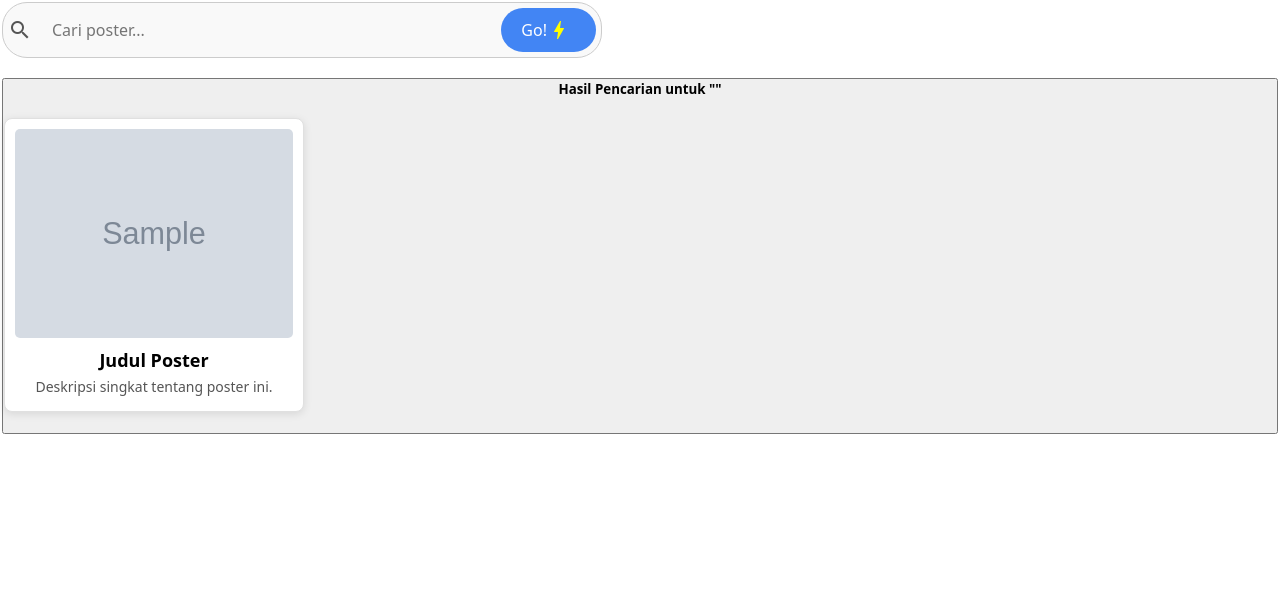
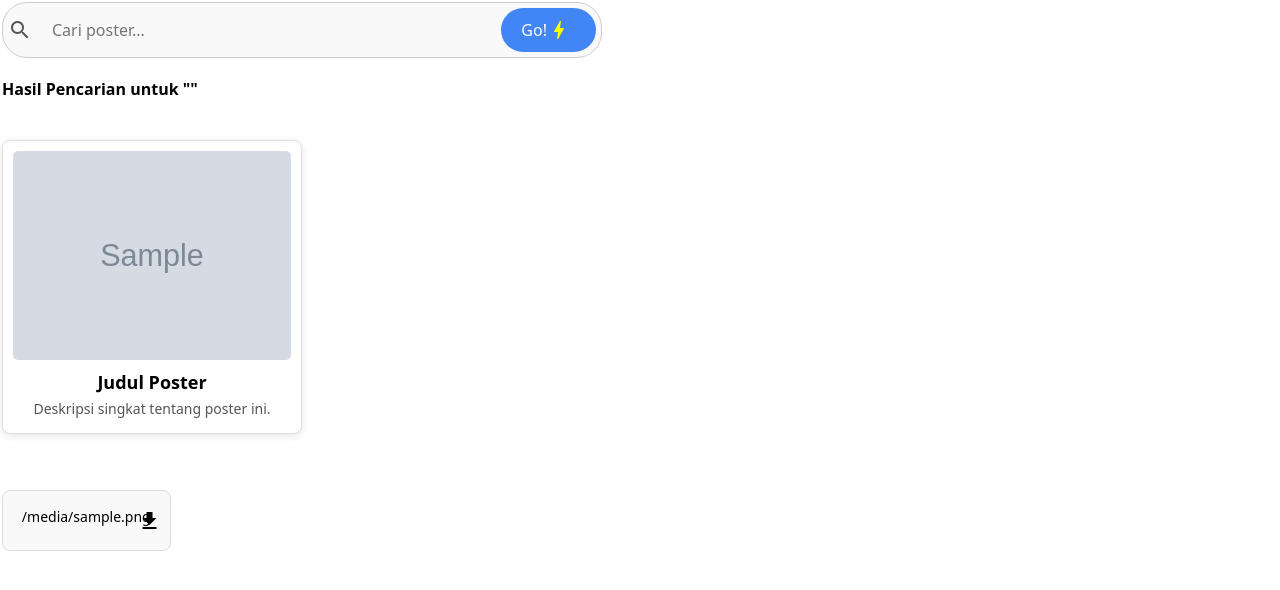
Before and after one commit to dimasssaja/searchengineimage, a Flask app: template templates/results.html in a window 1280 px wide. Shown: the top 590 px of the page. Run offline with Flask 3, Linux system fonts and the light colour scheme; the template is opened without the code that fills it: most values are stand-ins (such as "Sample title", 1, 10 or a date in 2020); grey boxes marked "Sample" are stand-in pictures.

Commit message:
menambahkan file

```diff
--- a/app.py
+++ b/app.py
@@ -1,9 +1,7 @@
-from flask import Flask, render_template, request, redirect, url_for
+from flask import Flask, render_template, request, redirect, url_for, send_from_directory
 import os
 from fuzzywuzzy import fuzz, process
-from werkzeug.utils import secure_filename
-# import mammoth  # Untuk mengonversi file DOCX ke HTML
-import pandas as pd  # Untuk membaca file Excel
+import pandas as pd
 
 app = Flask(__name__)
 
@@ -19,7 +17,7 @@
     'penambalan gigi': ['poster_imunisasi1', 'poster_imunisasi2', 'poster_covid1', 'poster_covid2', '4-revisi', '5-revisi'],
     'covid': ['poster_covid1', 'poster_covid2'],
     'jumpscare': ['abi'],
-    'dokumen':['MAKALAH BING KARIR A_Company Research_202131093_Dimas Abi Mesti']
+    'dokumen': ['MAKALAH','KUITANSI']
 }
 
 # Fungsi untuk memeriksa ekstensi file yang diunggah
@@ -32,7 +30,7 @@
     # Cari kata kunci yang mirip dalam image_data menggunakan fuzzy matching
     possible_matches = process.extract(keyword, image_data.keys(), limit=2, scorer=fuzz.ratio)
 
-    # Ambil hasil terbaik yang memiliki rasio kecocokan lebih dari 60%
+    # Ambil hasil terbaik yang memiliki rasio kecocokan lebih dari 50%
     for match, score in possible_matches:
         if score > 50:  # Threshold minimal kecocokan
             for image_name in image_data[match]:
@@ -42,12 +40,6 @@
                     if os.path.exists(image_path):
                         found_images.append(f"{image_name}.{ext}")
     return found_images
-
-# Fungsi untuk membaca dan mengonversi file DOCX ke HTML
-# def read_docx(file_path):
-#     with open(file_path, "rb") as docx_file:
-#         result = mammoth.convert_to_html(docx_file)
-#         return result.value
 
 # Fungsi untuk membaca file Excel dan mengonversinya menjadi tabel HTML
 def read_excel(file_path):
@@ -79,9 +71,8 @@
             # Tampilkan PDF dengan <embed> atau <iframe>
             file_previews.append({'filename': filename, 'type': 'pdf'})
         elif file_extension == 'docx':
-            # Konversi DOCX ke HTML
-            content = read_docx(file_path)
-            file_previews.append({'filename': filename, 'type': 'docx', 'content': content})
+            # Tampilkan ikon untuk file DOCX
+            file_previews.append({'filename': filename, 'type': 'docx'})
         elif file_extension == 'xlsx':
             # Baca Excel dan konversi ke tabel HTML
             content = read_excel(file_path)
@@ -89,6 +80,11 @@
 
     return render_template('results.html', images=images, file_previews=file_previews, search_term=search_term)
 
+# Rute untuk mengunduh file
+@app.route('/download/<filename>')
+def download_file(filename):
+    return send_from_directory(app.config['UPLOAD_FOLDER'], filename, as_attachment=True)
+
 if __name__ == '__main__':
     # Buat folder penyimpanan jika belum ada
     if not os.path.exists(UPLOAD_FOLDER):
--- a/static/css/global.css
+++ b/static/css/global.css
@@ -410,3 +410,43 @@
       .recommendation-item a:hover {
           color: blue;
       }
+
+      .file-grid {
+        display: grid;
+        grid-template-columns: repeat(auto-fill, minmax(150px, 1fr));
+        gap: 16px;
+        margin-top: 16px;
+    }
+
+    .file-item {
+        border: 1px solid #ddd;
+        padding: 16px;
+        border-radius: 8px;
+        text-align: center;
+        background-color: #f9f9f9;
+        position: relative;
+    }
+
+    .file-icon img {
+        width: 50px;
+        height: 50px;
+        margin-bottom: 8px;
+    }
+
+    .file-info p {
+        font-size: 14px;
+        margin-bottom: 8px;
+        word-wrap: break-word;
+    }
+
+    .download-icon {
+        position: absolute;
+        bottom: 11px;
+        right: 8px;
+        color: black;
+        font-size: 20px;
+    }
+
+    .download-icon:hover {
+        color: blue;
+    }
--- a/templates/results.html
+++ b/templates/results.html
@@ -21,7 +21,6 @@
                 </button>
             </div>
         </form>
-        <button type="submit">
         <h4>Hasil Pencarian untuk "{{ search_term }}"</h4>
 
         {% if not_found %}
@@ -41,10 +40,40 @@
             {% endfor %}
         </div>
 
+        <!-- Bagian untuk menampilkan file yang dapat diunduh -->
+
+        <div class="file-list">
+            <h4></h4>
+            <div class="file-grid">
+                {% for file in file_previews %}
+                    <div class="file-item">
+                        <div class="file-icon">
+                            <!-- Gambar icon PDF atau format lain sesuai ekstensi -->
+                            {% if file.type == 'pdf' %}
+                                <img src="{{ url_for('static', filename='images/pdfic.jpg') }}" alt="PDF Icon">
+                            {% elif file.type == 'docx' %}
+                                <img src="{{ url_for('static', filename='images/docx-icon.png') }}" alt="DOCX Icon">
+                            {% elif file.type == 'excel' %}
+                                <img src="{{ url_for('static', filename='images/excel-icon.png') }}" alt="Excel Icon">
+                            {% endif %}
+                        </div>
+                        <div class="file-info">
+                            <p>{{ file.filename }}</p>
+                            <a href="{{ url_for('download_file', filename=file.filename) }}" class="download-icon">
+                                <span class="material-icons">download</span>
+                            </a>
+                        </div>
+                    </div>
+                {% endfor %}
+            </div>
+        </div>
+
+
         <!-- Modal untuk menampilkan gambar besar -->
         <div id="imageModal" class="modal">
             <span class="close" onclick="closeModal()">&times;</span>
             <img id="modalImage" src="" alt="Zoomed Image">
+        </div>
     </div>
 
     <!-- JavaScript untuk modal -->
```
Also changed, not shown: static/images/pdfic.jpg (added), 2 other files. Lines whose indentation alone changed are shown as unchanged.
